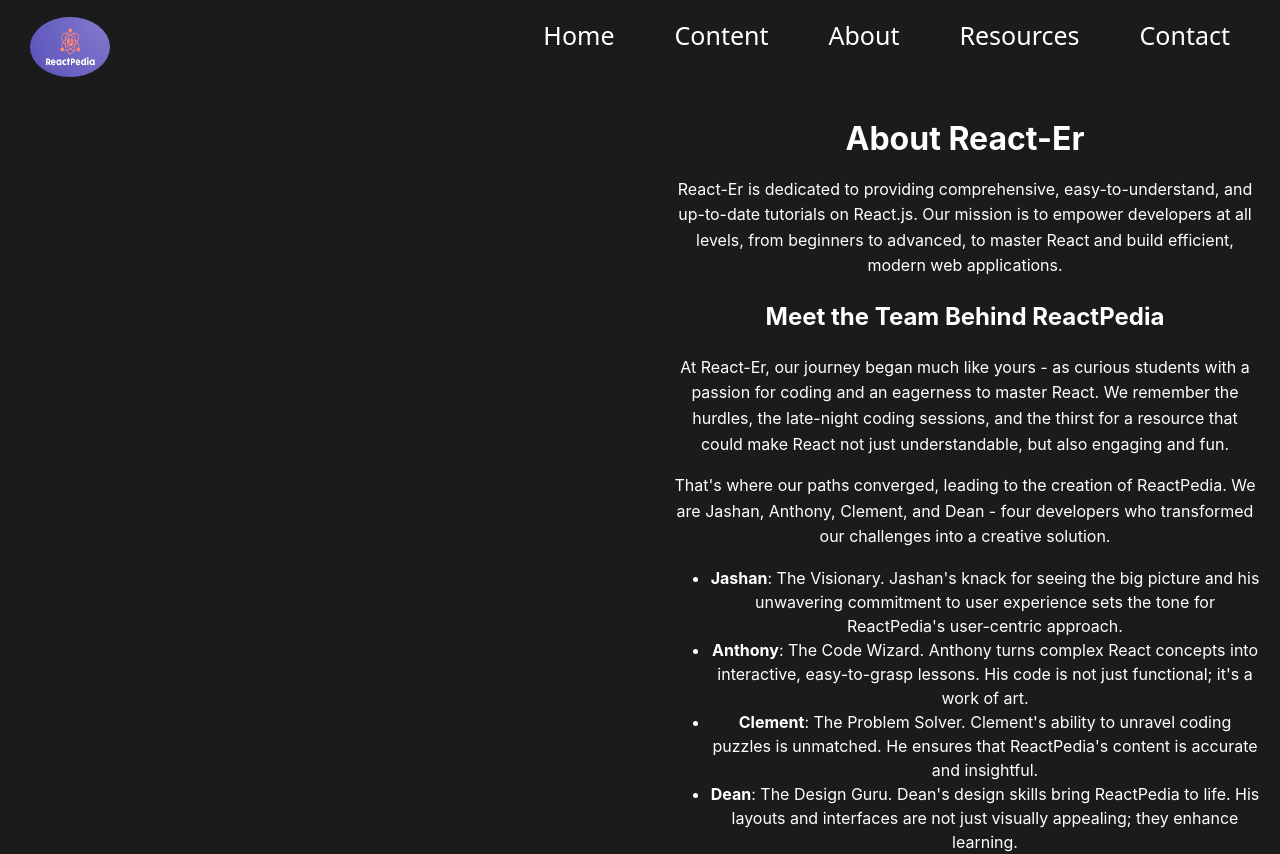
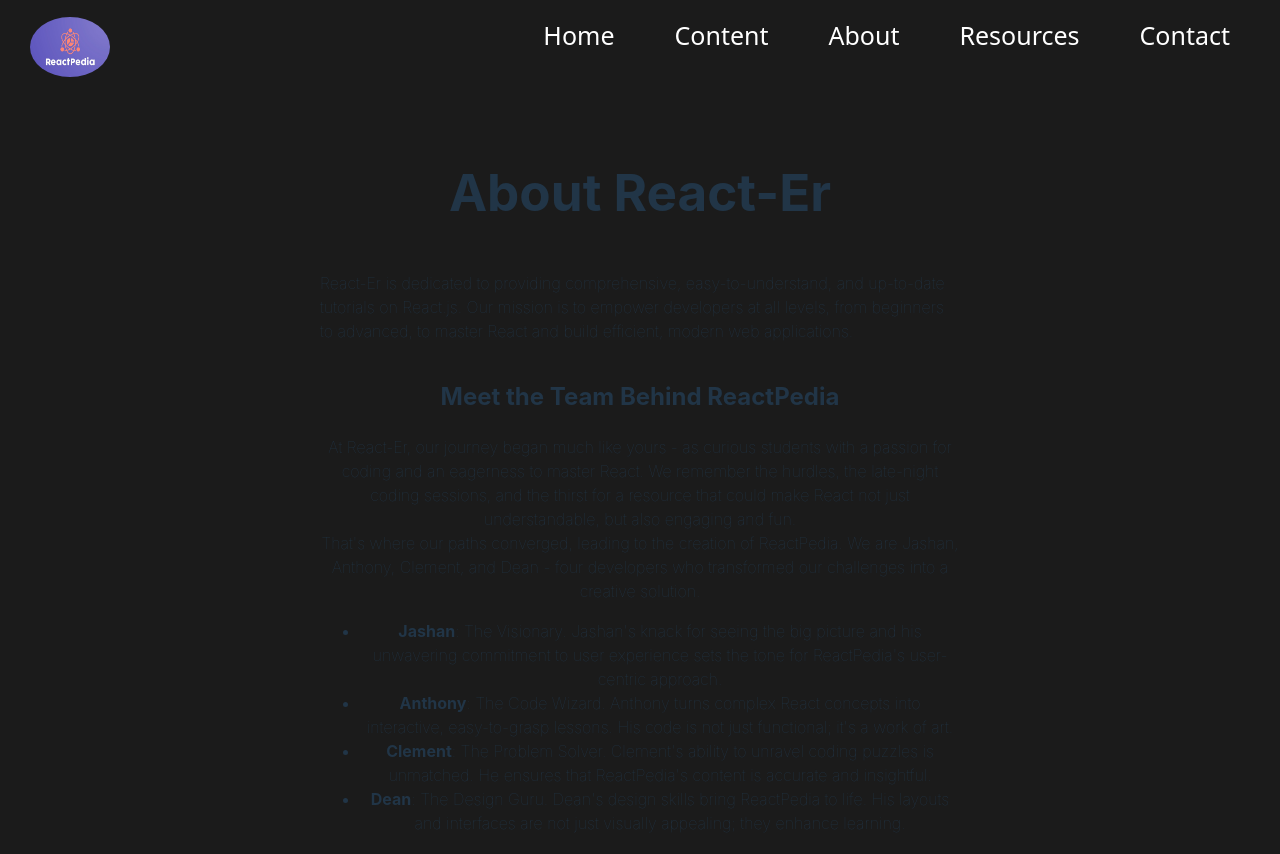
Before and after one commit to anthony-gudiel/reactpedia, a React (Vite) app in the folder app/: page /about in a window 1280 px wide. Shown: the top 854 px of the page. Built offline with nearby package versions, Linux system fonts and the light colour scheme.

Commit message:
centered about page

```diff
--- a/app/src/pages/about/about.css
+++ b/app/src/pages/about/about.css
@@ -1,23 +1,22 @@
-/* About.css */
-
 .aboutContainer {
-  text-align: center;
-  padding: 20px;
-  margin: auto;
-  max-width: 800px; /* Adjust the width as needed */
-  color: white; /* Text color similar to your homepage */
-  background-color: #1b1b1b; /* Background color similar to your homepage */
-  border-radius: 10px; /* Optional: for rounded corners */
-  box-shadow: 0 4px 8px rgba(0, 0, 0, 0.1); /* Optional: for a subtle shadow */
-  margin-left: 650px;
+  display: flex;
+  justify-content: center;
+  flex-wrap: wrap;
+  font-weight: lighter;
+  margin-top: 50px;
 }
 
-.aboutContainer h1 {
-  margin-bottom: 20px;
-  font-size: 2em; /* Adjust font size as needed */
+.aboutContainer p{
+  max-width: 50%;
 }
 
-.aboutContainer p {
-  margin-bottom: 15px;
-  line-height: 1.6;
+.break{
+  flex-basis: 100%;
+  height: 0;
 }
+
+.teamSection{
+  text-align: center;
+  max-width: 50%;
+  margin-bottom: 30px;
+}
--- a/app/src/pages/about/about.jsx
+++ b/app/src/pages/about/about.jsx
@@ -5,25 +5,25 @@
     return (
         <div className="aboutContainer">
             <h1>About React-Er</h1>
+            <div className='break'></div>
             <p>
                 React-Er is dedicated to providing comprehensive, easy-to-understand,
                 and up-to-date tutorials on React.js. Our mission is to empower developers
                 at all levels, from beginners to advanced, to master React and build
                 efficient, modern web applications.
             </p>
-            <section className="teamSection">
+            <div className='break'></div>
+            <div className="teamSection">
                 <h2>Meet the Team Behind ReactPedia</h2>
-                <p>
                     At React-Er, our journey began much like yours - as curious students
                     with a passion for coding and an eagerness to master React. We remember
                     the hurdles, the late-night coding sessions, and the thirst for a resource
                     that could make React not just understandable, but also engaging and fun.
-                </p>
-                <p>
+                <div className='break'></div>
                     That's where our paths converged, leading to the creation of ReactPedia.
                     We are Jashan, Anthony, Clement, and Dean - four developers who transformed
                     our challenges into a creative solution.
-                </p>
+                <div className='break'></div>
                 <ul>
                     <li><strong>Jashan</strong>: The Visionary. Jashan's knack for seeing the big
                         picture and his unwavering commitment to user experience sets the tone for
@@ -38,18 +38,16 @@
                         to life. His layouts and interfaces are not just visually appealing; they
                         enhance learning.</li>
                 </ul>
-                <p>
+                <div className='break'></div>
                     Together, we have turned ReactPedia into a haven for React learners. Our mission
                     is simple yet bold: to provide a platform where learning React is no longer
                     daunting, but a delightful journey. ReactPedia is more than just our creation;
                     it's our contribution to the React community - a tool we wish we had as students
                     and are proud to offer as developers.
-                </p>
-                <p>
+                <div className='break'></div>
                     Join us in this exciting journey of learning and mastering React. With ReactPedia,
                     you're not just learning; you're becoming part of a community that grows together.
-                </p>
-            </section>
+            </div>
         </div>
     );
 }
```
